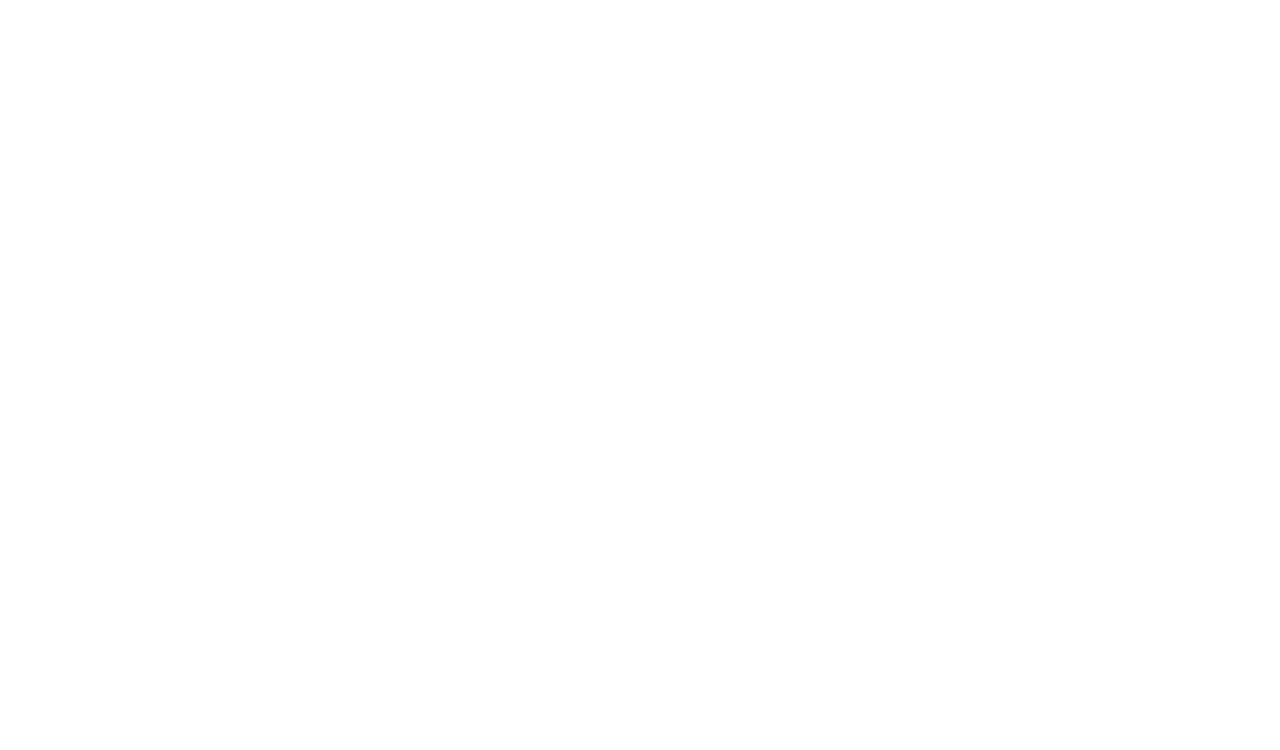
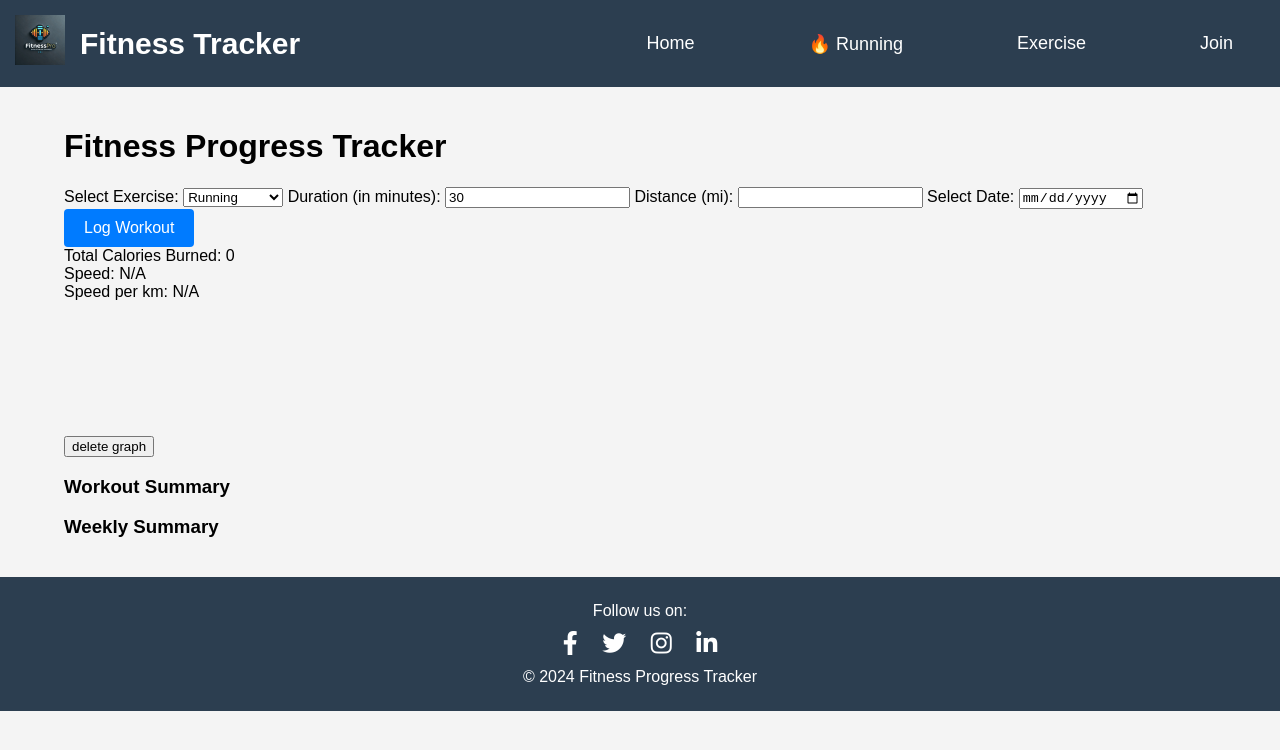
Before and after one commit to darvfus/devf1, a plain HTML site: page running.html in a window 1280 px wide. Drawn offline with nearby package versions, Linux system fonts and the light colour scheme.

Commit message:
semana 3

```diff
--- a/running.html
+++ b/running.html
@@ -0,0 +1,91 @@
+<!DOCTYPE html>
+<html lang="en">
+<head>
+    <meta charset="UTF-8">
+    <meta name="viewport" content="width=device-width, initial-scale=1.0">
+    <title>Fitness Progress Tracker</title>
+    <meta name="viewport" content="width=device-width, initial-scale=1.0">
+    <meta property="og:title" content="Daniel Romero - WDD330 - Web Frontend Development II">
+    <meta name="description" content="WDD 230 - Web Frontend Development II Daniel Romero| course assignment portal ">
+    <meta name="author" content="Daniel Romero">
+    <meta property="og:title" content="Daniel Romero- WDD330 - Web Frontend Development II">
+    <meta property="og:type" content="website">
+    <link rel="icon" href="logo.ico">
+    <link rel="stylesheet" href="https://cdnjs.cloudflare.com/ajax/libs/font-awesome/6.0.0-beta3/css/all.min.css" />
+    <script src="https://cdn.jsdelivr.net/npm/chart.js"></script>
+    <script type="text/javascript" src="app.js" defer></script>
+    <link rel="stylesheet" href="./css/styles.css">
+</head>
+<body>
+    <!-- Header with Responsive Menu -->
+    <header>
+        <nav class="navbar">
+            <div class="logo">
+                <picture>
+                    <a href="index.html"><img src="./image/logo.png" alt="Daniel Image"></a>
+                </picture>
+                Fitness Tracker
+            </div>
+            <input type="checkbox" id="toggle">
+            <label for="toggle" class="hamburger">&#9776;</label>
+            <div class="menu">
+                <a href="index.html">Home</a>
+                <a href="running.html" class="active"> Running</a>
+                <a href="exercise.html">Exercise</a>
+                <a href="join.html">Join</a>
+            </div>
+        </nav>
+    </header>
+    <div class="container">
+    <h1>Fitness Progress Tracker</h1>
+
+
+        <label for="exercise">Select Exercise:</label>
+        <select id="exercise">
+            <option value="running">Running</option>
+            <option value="jumping">Jumping</option>
+            <option value="walking">Walking</option>
+            <option value="cycling">Cycling</option>
+            <option value="abdominales">Abdominales</option>
+        </select>
+
+        <label for="duration">Duration (in minutes):</label>
+        <input type="number" id="duration" min="1" value="30">
+
+        <label for="distance">Distance (mi):</label>
+        <input type="number" id="distance" name="distance">
+
+        <label for="day">Select Date:</label>
+<input type="date" id="day">
+ <button id="logWorkout">Log Workout</button>
+
+        <!-- Moved Log Workout Button here -->
+
+
+    <div id="totalCalories">Total Calories Burned: 0</div>
+    <div id="calculatedSpeed">Speed: N/A</div>
+    <div id="speedPerKm">Speed per km: N/A</div>
+
+    <button id="clearChart">delete graph</button>
+    <canvas id="caloriesChart" ></canvas>
+
+    <h3>Workout Summary</h3>
+    <div id="workoutSummary"></div> <!-- Show exercise summary -->
+
+    <h3>Weekly Summary</h3>
+    <div id="weeklySummary"></div> <!-- Show weekly summary -->
+    </div>
+    <script src="./js/app.js"></script>
+
+</body>
+<footer>
+    <p>Follow us on:</p>
+    <div class="social-media">
+        <a href="https://facebook.com" target="_blank"><i class="fab fa-facebook-f"></i></a>
+        <a href="https://twitter.com" target="_blank"><i class="fab fa-twitter"></i></a>
+        <a href="https://instagram.com" target="_blank"><i class="fab fa-instagram"></i></a>
+        <a href="https://linkedin.com" target="_blank"><i class="fab fa-linkedin-in"></i></a>
+    </div>
+    <p>&copy; 2024 Fitness Progress Tracker</p>
+</footer>
+</html>
```
Also changed, not shown: index.html (+1 -1 lines).
